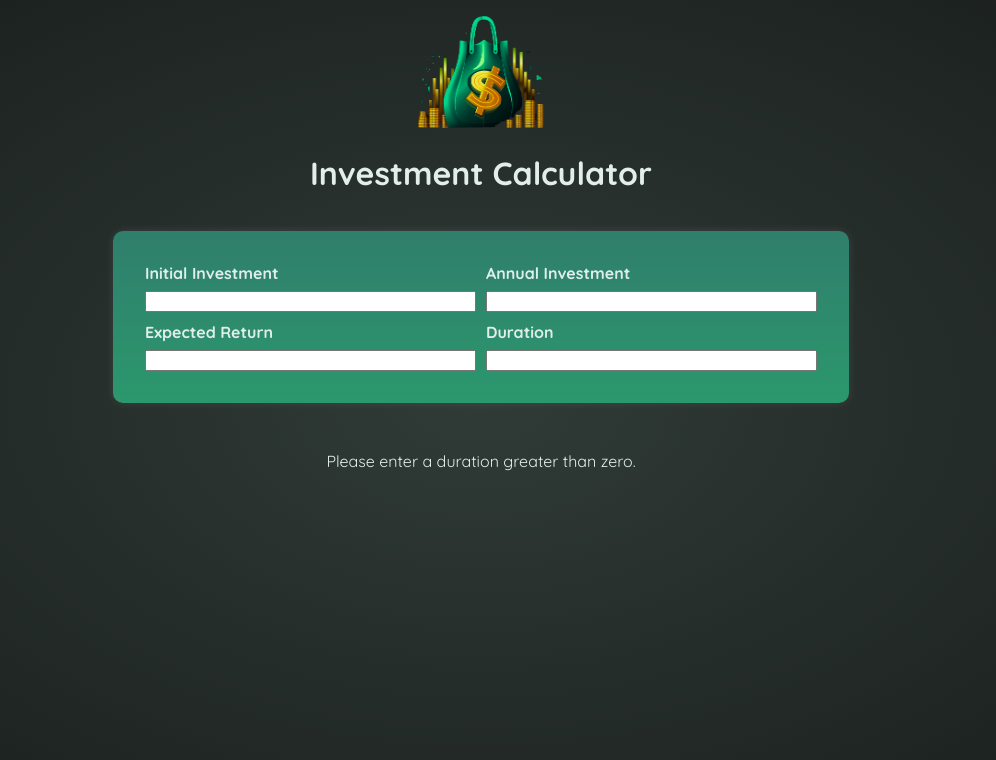
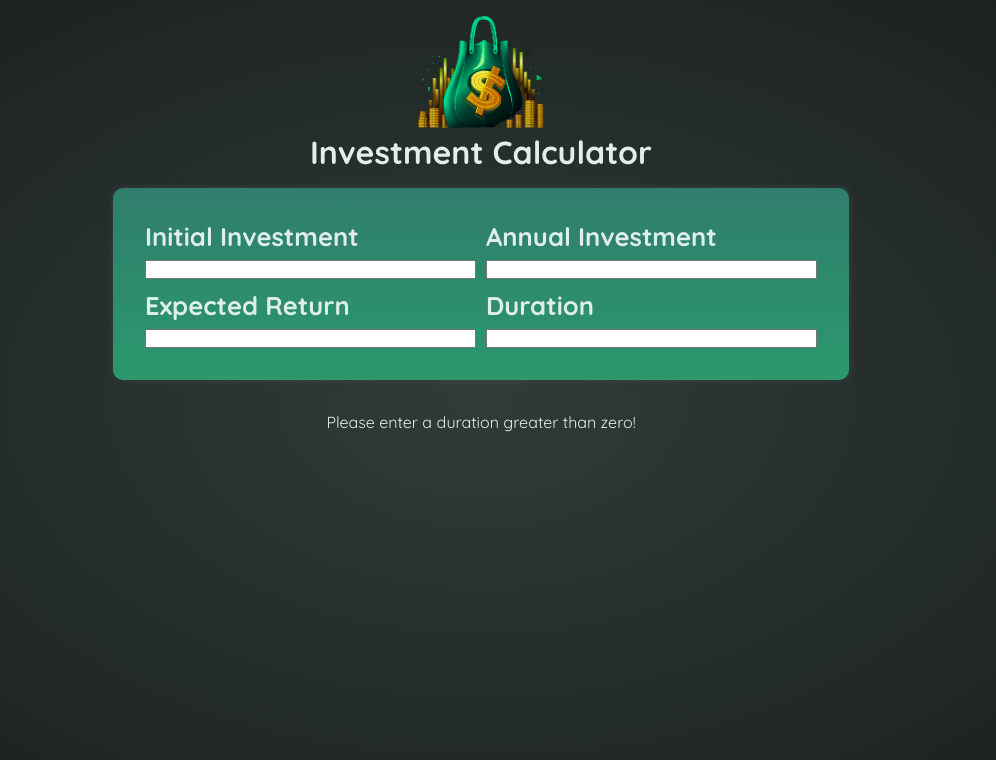
Before and after one commit to pantpad/investment-challenge, a React (Vite) app: page / in a window 1280 px wide. Shown: the top 760 px of the page, without its empty margins (159-1155 px from the left). Built offline with nearby package versions, Linux system fonts and the light colour scheme.

Commit message:
Add clamp to label and th

```diff
--- a/src/components/InvestmentInputs/InvestmentInputs.css
+++ b/src/components/InvestmentInputs/InvestmentInputs.css
@@ -18,11 +18,16 @@
   display: flex;
   flex-direction: column;
   align-items: flex-start;
+  justify-content: flex-end;
   width: 100%;
   min-width: 0;
   gap: 0.5em;
 }
 
+.input label {
+  font-size: var(--fs-label);
+}
+
 .input input {
   width: 100%;
 }
--- a/src/components/InvestmentTable/InvestmentTable.css
+++ b/src/components/InvestmentTable/InvestmentTable.css
@@ -7,14 +7,16 @@
 table {
   flex: 1;
   border-collapse: separate;
-  border-spacing: 0 10px;
+  border-spacing: 10px;
 }
 
 th,
 td {
   text-align: right;
+  vertical-align: baseline;
 }
 
 th {
   color: var(--th-color);
+  font-size: var(--fs-th);
 }
--- a/src/components/InvestmentTable/InvestmentTable.jsx
+++ b/src/components/InvestmentTable/InvestmentTable.jsx
@@ -11,7 +11,7 @@ export default function InvestmentTable({ inputsData }) {
     <>
       <div className="table-container">
         {investmentResults.length < 1 ? (
-          <p>Please enter a duration greater than zero.</p>
+          <p>Please enter a duration greater than zero!</p>
         ) : (
           <table>
             <caption>Calculated Investment</caption>
--- a/src/index.css
+++ b/src/index.css
@@ -8,10 +8,29 @@
     rgba(43, 152, 109, 1) 100%
   );
   --th-color: #7fffd4;
+  --fs-label: clamp(0.6rem, 2vw, 1.6rem);
+  --fs-th: clamp(0.8rem, 1vw, 1.2rem);
 }
 
-* {
+*,
+*::before,
+*::after {
+  margin: 0;
+  padding: 0;
+  min-width: 0;
   box-sizing: border-box;
+}
+
+h1,
+h2,
+h3,
+h4 {
+  text-wrap: balance;
+}
+
+p {
+  max-width: var(--max-paragraph-width);
+  text-wrap: pretty;
 }
 
 body {
```
